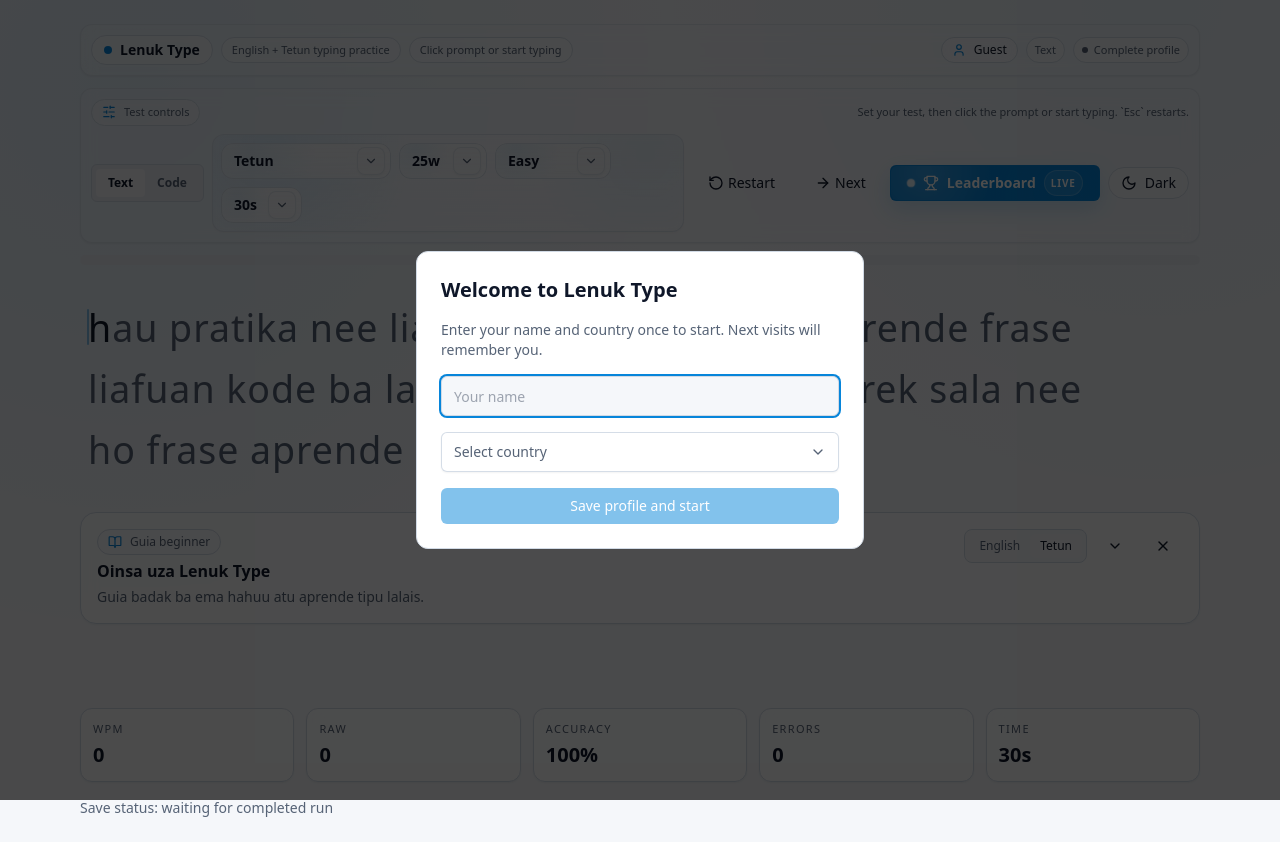
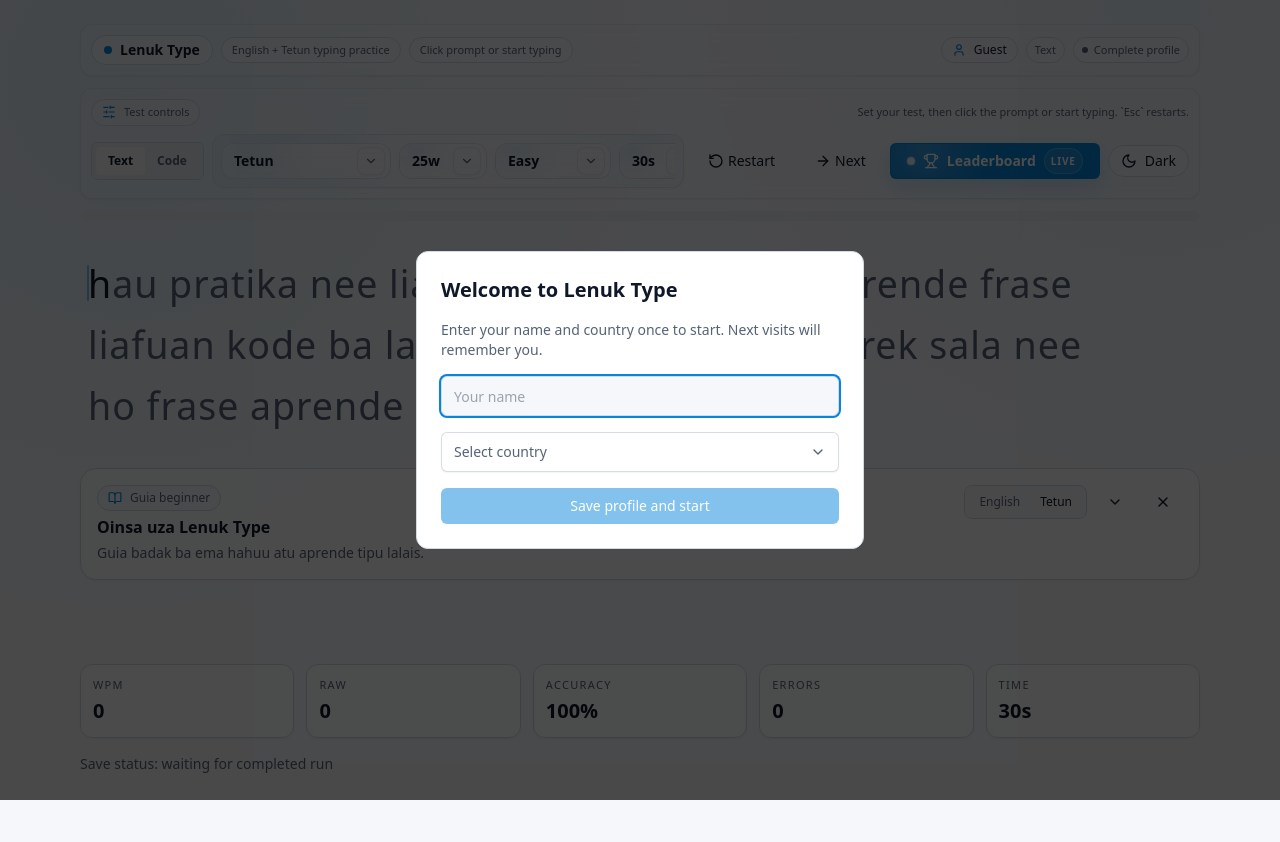
Before and after one commit to juliao-martins-dev/lenuk-type, a Next.js app: page / in a window 1280 px wide. After the commit the page ends 800 px from the top, so only its background shows below. Built offline with nearby package versions, Linux system fonts and the light colour scheme.

Commit message:
fix: keep typing controls on one line and hide overflow scrollbar

```diff
--- a/app/globals.css
+++ b/app/globals.css
@@ -47,6 +47,15 @@
   background-image:
     radial-gradient(circle at 10% 10%, hsl(var(--primary) / 0.08), transparent 40%),
     radial-gradient(circle at 90% 0%, hsl(var(--primary) / 0.05), transparent 35%);
+}
+
+.no-scrollbar {
+  -ms-overflow-style: none;
+  scrollbar-width: none;
+}
+
+.no-scrollbar::-webkit-scrollbar {
+  display: none;
 }
 
 @keyframes leaderboard-button-pulse {
--- a/app/page.tsx
+++ b/app/page.tsx
@@ -2,7 +2,7 @@
 
 import Link from "next/link";
 import { startTransition, useEffect, useMemo, useRef, useState, type CSSProperties } from "react";
-import { ArrowRight, Keyboard, Play, RotateCcw, SlidersHorizontal, Trophy, User } from "lucide-react";
+import { ArrowRight, Keyboard, Pencil, Play, RotateCcw, SlidersHorizontal, Trophy, User } from "lucide-react";
 import { Card, CardContent } from "@/components/ui/card";
 import { Button } from "@/components/ui/button";
 import { CountryFlag } from "@/components/ui/country-flag";
@@ -578,6 +578,19 @@
                 </div>
 
                 <div className="flex flex-wrap items-center justify-end gap-2">
+                  {onboardingComplete && (
+                    <Tooltip text="Edit profile">
+                      <Button
+                        variant="ghost"
+                        size="sm"
+                        className="h-7 w-7 rounded-full border bg-background/50 p-0"
+                        onClick={openProfileDialog}
+                        aria-label="Edit profile"
+                      >
+                        <Pencil className="h-3.5 w-3.5" />
+                      </Button>
+                    </Tooltip>
+                  )}
                   <div className="flex items-center gap-2 rounded-full border bg-background/60 px-2.5 py-1 text-xs backdrop-blur">
                     <User className="h-3.5 w-3.5 text-primary" />
                     {userCountry && <CountryFlag code={userCountry} />}
@@ -628,14 +641,8 @@
                 </p>
               </div>
 
-              <div className="grid gap-2 xl:grid-cols-[auto_1fr_auto] xl:items-center">
+              <div className="grid gap-2 lg:grid-cols-[auto_minmax(0,1fr)_auto] lg:items-center">
                 <div className="flex flex-wrap items-center gap-2">
-                  {onboardingComplete && (
-                    <Button variant="ghost" size="sm" onClick={openProfileDialog}>
-                      Edit profile
-                    </Button>
-                  )}
-
                   <Tabs
                     ariaLabel="Typing mode"
                     value={mode}
@@ -652,13 +659,14 @@
                   />
                 </div>
 
-                <div className="relative flex flex-wrap items-center gap-2 overflow-hidden rounded-xl border border-border/70 bg-[linear-gradient(to_bottom,hsl(var(--background)/0.50),hsl(var(--background)/0.28))] p-2 shadow-sm shadow-black/[0.04] ring-1 ring-white/10 backdrop-blur dark:ring-white/5">
+                <div className="relative min-w-0 overflow-hidden rounded-xl border border-border/70 bg-[linear-gradient(to_bottom,hsl(var(--background)/0.50),hsl(var(--background)/0.28))] p-2 shadow-sm shadow-black/[0.04] ring-1 ring-white/10 backdrop-blur dark:ring-white/5">
                   <div
                     aria-hidden
                     className="pointer-events-none absolute inset-0 bg-[radial-gradient(circle_at_12%_12%,hsl(var(--primary)/0.10),transparent_34%),radial-gradient(circle_at_92%_14%,hsl(var(--primary)/0.06),transparent_26%)]"
                   />
+                  <div className="no-scrollbar relative flex flex-nowrap items-center gap-2 overflow-x-auto overflow-y-hidden">
                     <Select
-                    className="max-w-[170px]"
+                      className="shrink-0 max-w-[170px]"
                       value={typingLanguageCode}
                       aria-label="Typing language"
                       options={typingLanguageOptions}
@@ -673,7 +681,7 @@
                       }}
                     />
                     <Select
-                    className="w-[88px]"
+                      className="shrink-0 w-[88px]"
                       value={String(textWordCount)}
                       aria-label="Word count"
                       options={textWordCountOptions.map((option) => ({ label: option.label, value: option.value }))}
@@ -688,6 +696,7 @@
                       }}
                     />
                     <Select
+                      className="shrink-0"
                       value={difficulty}
                       aria-label="Difficulty"
                       options={difficultyOptions}
@@ -700,6 +709,7 @@
                       }}
                     />
                     <Select
+                      className="shrink-0"
                       value={String(duration)}
                       aria-label="Duration"
                       options={durationOptions.map((d) => ({ label: d.label, value: String(d.value) }))}
@@ -712,6 +722,7 @@
                         focusTypingSoon();
                       }}
                     />
+                  </div>
                 </div>
 
                 <div className="flex flex-wrap items-center gap-2 xl:justify-end">
```
Lines whose indentation alone changed are shown as unchanged.
